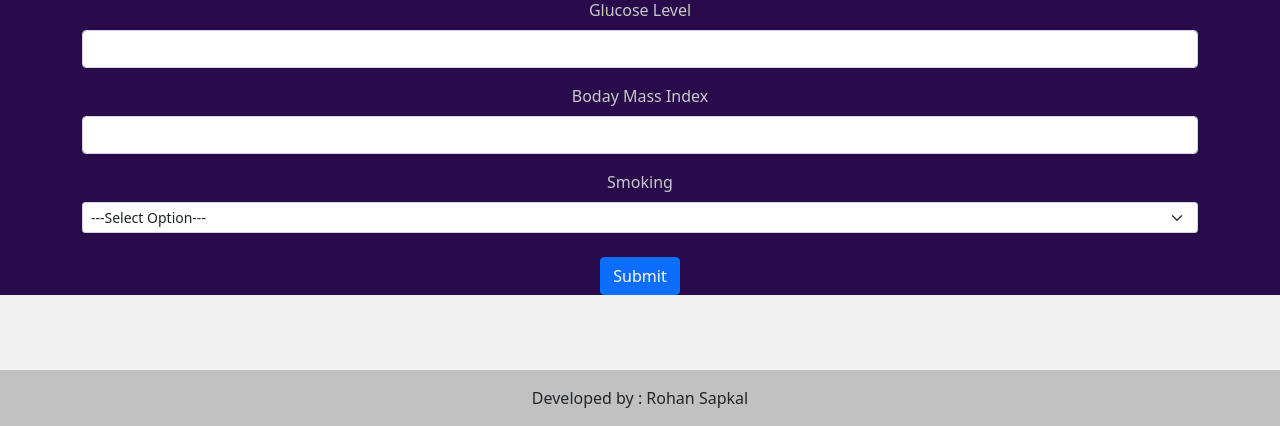
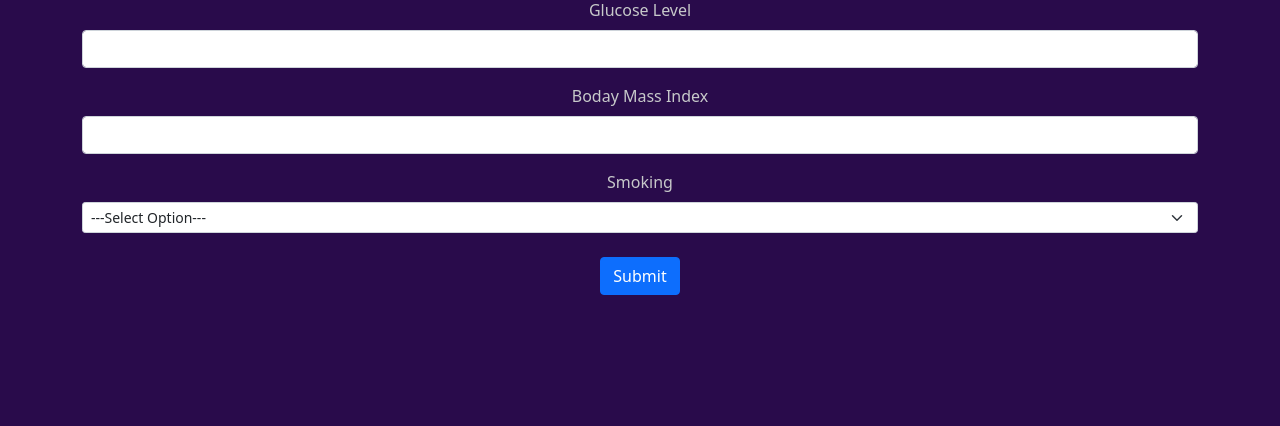
Before and after one commit to RohanSapkal97/stroke_prediction, a Flask app: page / in a window 1280 px wide. Shown: the part 1038-1464 px from the top of the page. After the commit the page ends 1333 px from the top, so only its background shows below. Run offline with Flask 2, Linux system fonts and the light colour scheme; parts of the project's set-up code (start-up, migrations or seed data) failed here and were passed over.

Commit message:
Update index.html

```diff
--- a/templates/index.html
+++ b/templates/index.html
@@ -94,40 +94,7 @@
 
           </div>
 
-    <footer class="text-center text-white" style="background-color: #f1f1f1;">
-  <!-- Grid container -->
-  <div class="container pt-4">
-    <!-- Section: Social media -->
-    <section class="mb-4">
 
-
-      <!-- Linkedin -->
-      <a
-        class="btn btn-link btn-floating btn-lg text-dark m-1"
-        href="https://ie.linkedin.com/in/rohan-sapkal-118a87194"
-        role="button"
-        data-mdb-ripple-color="dark"
-        ><i class="fab fa-linkedin"></i
-      ></a>
-      <!-- Github -->
-      <a
-        class="btn btn-link btn-floating btn-lg text-dark m-1"
-        href="https://github.com/RohanSapkal97"
-        role="button"
-        data-mdb-ripple-color="dark"
-        ><i class="fab fa-github"></i
-      ></a>
-    </section>
-    <!-- Section: Social media -->
-  </div>
-  <!-- Grid container -->
-
-  <!-- Copyright -->
-  <div class="text-center text-dark p-3" style="background-color: rgba(0, 0, 0, 0.2);">
-    Developed by : Rohan Sapkal
-
-  <!-- Copyright -->
-</footer>
 
 
     <style>
```
